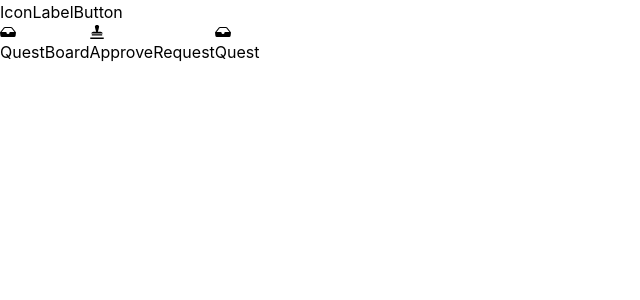
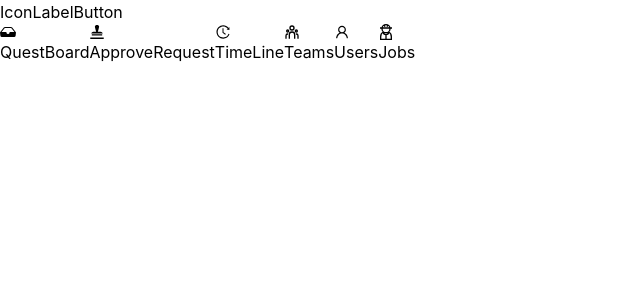
Before and after one commit to hito-kotaro/components_sample, a React (Create React App) app: page / in a window 1280 px wide. Shown: the top 300 px of the page, without its empty margins (0-640 px from the left). Built offline with nearby package versions, Linux system fonts and the light colour scheme.

Commit message:
ディレクトリ構成変更

```diff
--- a/src/App.tsx
+++ b/src/App.tsx
@@ -2,7 +2,10 @@
 import React from 'react';
 import { BsFillInboxFill } from 'react-icons/bs';
 import { GiStamper } from 'react-icons/gi';
-import IconLabelButton from './components/IconLabelButton';
+import { AiOutlineHistory, AiOutlineUser } from 'react-icons/ai';
+import { RiTeamLine } from 'react-icons/ri';
+import { GrUserWorker } from 'react-icons/gr';
+import IconLabelButton from './components/Buttons/IconLabelButton';
 
 const App = () => {
   return (
@@ -19,9 +22,24 @@ const App = () => {
         iconColor="bg-blue-400"
       />
       <IconLabelButton
-        text="Quest"
-        icon={<BsFillInboxFill className="h-4 w-4" />}
-        iconColor="bg-green-400"
+        text="TimeLine"
+        icon={<AiOutlineHistory className="h-4 w-4" />}
+        iconColor="bg-yellow-400"
+      />
+      <IconLabelButton
+        text="Teams"
+        icon={<RiTeamLine className="h-4 w-4" />}
+        iconColor="bg-purple-400"
+      />
+      <IconLabelButton
+        text="Users"
+        icon={<AiOutlineUser className="h-4 w-4" />}
+        iconColor="bg-orange-400"
+      />
+      <IconLabelButton
+        text="Jobs"
+        icon={<GrUserWorker className="h-4 w-4" />}
+        iconColor="bg-gray-400"
       />
     </div>
   );
```
Also changed, not shown: src/components/Buttons/IconLabelButton.tsx (renamed from src/components/IconLabelButton.tsx).
